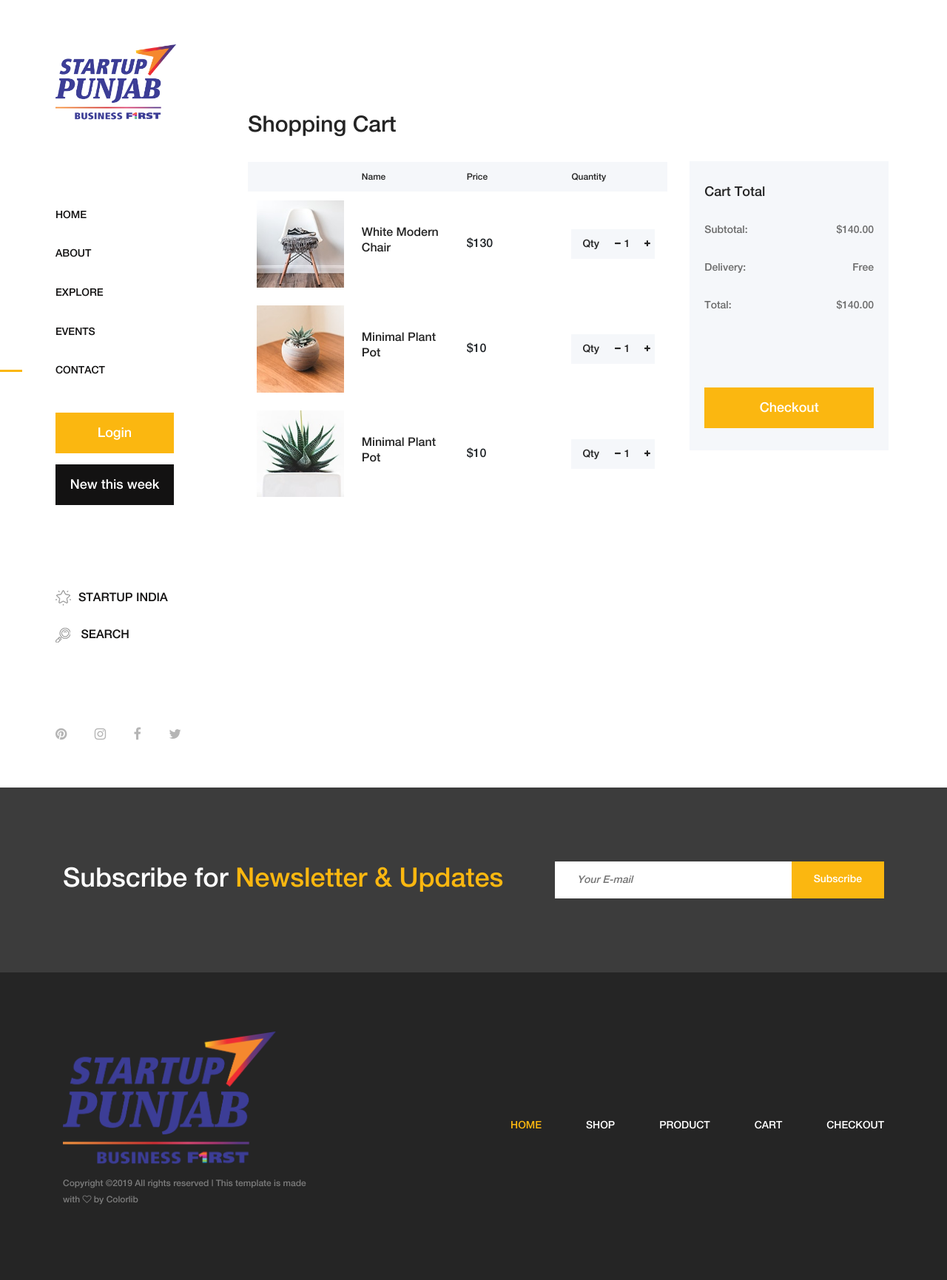
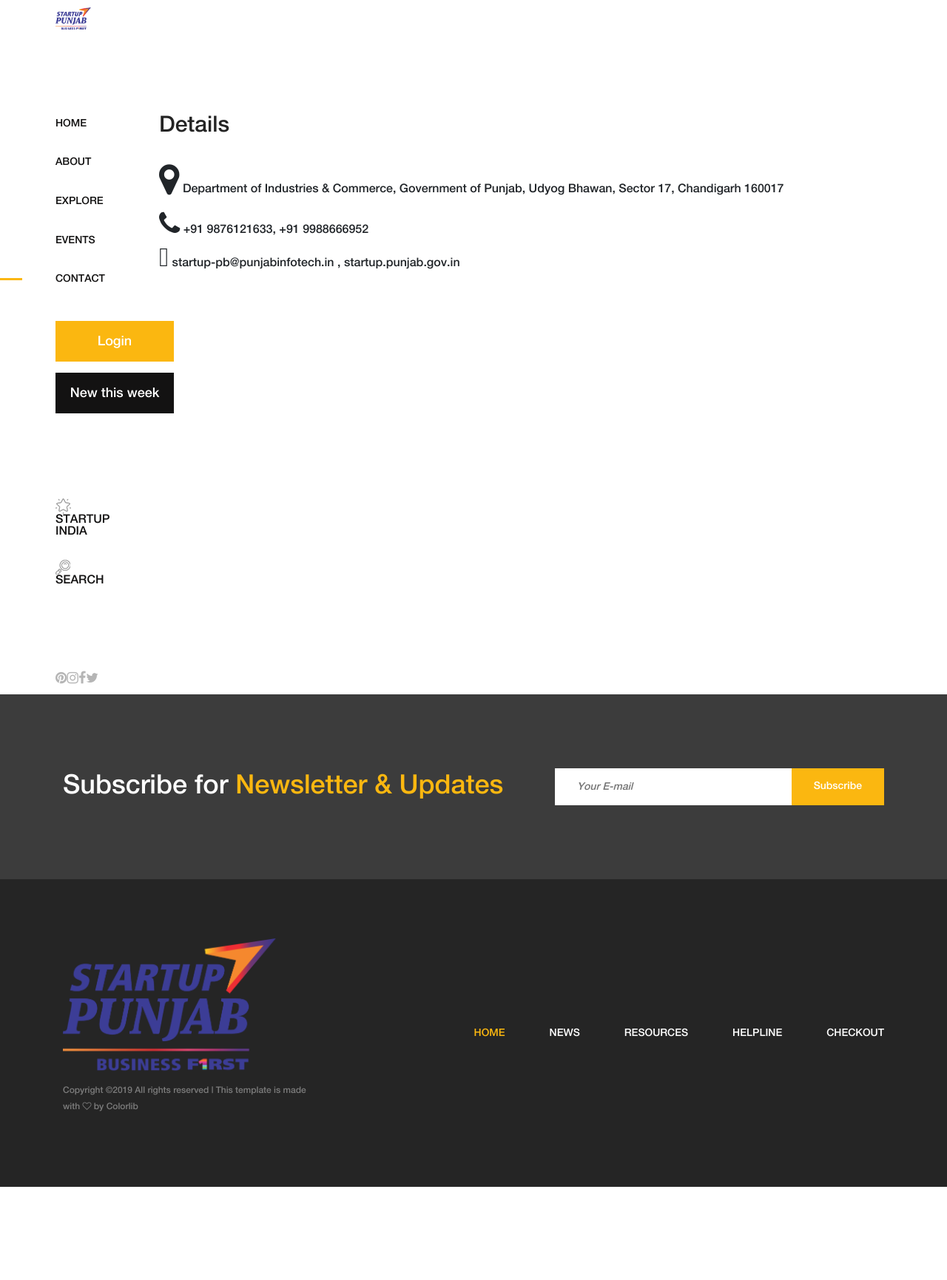
Before and after one commit to uditjuneja/stp_hack, a Flask app: page /contact in a window 1280 px wide. Shown: the whole page at 74% size. After the commit the page ends 1605 px from the top, so only its background shows below. Run offline with Flask 2, Linux system fonts and the light colour scheme; style sheets or scripts are compiled from the project's sources; some libraries are stand-ins or nearby versions.

Commit message:
contact us

```diff
--- a/requirements.txt
+++ b/requirements.txt
@@ -32,7 +32,6 @@ keyrings.alt==3.0
 MarkupSafe==1.0
 netifaces==0.10.4
 oauthlib==2.0.6
-psycopg2==2.8.3
 pyasn1==0.4.2
 pyasn1-modules==0.2.1
 pycparser==2.19
--- a/stp/static/scss/style.scss
+++ b/stp/static/scss/style.scss
@@ -475,15 +475,15 @@ img {
         position: relative;
         z-index: 1;
         @include flex(0 0 320px);
-        width: 320px;
-        max-width: 320px;
+        width: 200x;
+        max-width: 200px;
         background-color: #fff;
-        padding: 60px 75px;
+        padding: 10px 75px;
         @media #{$breakpoint-md} {
             @include flex(0 0 280px);
-            width: 280px;
-            max-width: 280px;
-            padding: 50px;
+            width: 200px;
+            max-width: 200px;
+            padding: 10px;
         }
         @media #{$breakpoint-xs} {
             @include trans-duration(500ms);
@@ -838,7 +838,8 @@ img {
             padding: 30px 20px;
             h5 {
                 font-size: 18px;
-                margin-bottom: 0;
+                margin-bottom: 25px;
+                margin-top: 50px;
             }
             .summary-table {
                 margin-top: 30px;
--- a/stp/templates/contact.html
+++ b/stp/templates/contact.html
@@ -4,90 +4,23 @@
         <div class="cart-table-area section-padding-100">
             <div class="container-fluid">
                 <div class="row">
-                    <div class="col-12 col-lg-8">
+                    <div class="col-12 col-lg-12">
                         <div class="cart-title mt-50">
-                            <h2>Shopping Cart</h2>
+                            <h2>Details</h2>
                         </div>
+                        <h5></h5>
+                        <ul class="summary-table">
+                            <li><span class="fa fa-map-marker" style="font-size:48px"></span>
+                              <span>Department of Industries & Commerce, Government of Punjab, Udyog Bhawan, Sector 17, Chandigarh 160017</span></li>
+                            <p></p>
+                            <li><span class="fa fa-phone" style="font-size:36px"></span> <span>+91 9876121633, +91 9988666952</span></li>
+                            <li><span class="fas fa-envelope" style="font-size:36px"></span> <span>
+startup-pb@punjabinfotech.in , startup.punjab.gov.in</span></li>
+                        </ul>
 
-                        <div class="cart-table clearfix">
-                            <table class="table table-responsive">
-                                <thead>
-                                    <tr>
-                                        <th></th>
-                                        <th>Name</th>
-                                        <th>Price</th>
-                                        <th>Quantity</th>
-                                    </tr>
-                                </thead>
-                                <tbody>
-                                    <tr>
-                                        <td class="cart_product_img">
-                                            <a href="#"><img src="img/bg-img/cart1.jpg" alt="Product"></a>
-                                        </td>
-                                        <td class="cart_product_desc">
-                                            <h5>White Modern Chair</h5>
-                                        </td>
-                                        <td class="price">
-                                            <span>$130</span>
-                                        </td>
-                                        <td class="qty">
-                                            <div class="qty-btn d-flex">
-                                                <p>Qty</p>
-                                                <div class="quantity">
-                                                    <span class="qty-minus" onclick="var effect = document.getElementById('qty'); var qty = effect.value; if( !isNaN( qty ) &amp;&amp; qty &gt; 1 ) effect.value--;return false;"><i class="fa fa-minus" aria-hidden="true"></i></span>
-                                                    <input type="number" class="qty-text" id="qty" step="1" min="1" max="300" name="quantity" value="1">
-                                                    <span class="qty-plus" onclick="var effect = document.getElementById('qty'); var qty = effect.value; if( !isNaN( qty )) effect.value++;return false;"><i class="fa fa-plus" aria-hidden="true"></i></span>
-                                                </div>
-                                            </div>
-                                        </td>
-                                    </tr>
-                                    <tr>
-                                        <td class="cart_product_img">
-                                            <a href="#"><img src="img/bg-img/cart2.jpg" alt="Product"></a>
-                                        </td>
-                                        <td class="cart_product_desc">
-                                            <h5>Minimal Plant Pot</h5>
-                                        </td>
-                                        <td class="price">
-                                            <span>$10</span>
-                                        </td>
-                                        <td class="qty">
-                                            <div class="qty-btn d-flex">
-                                                <p>Qty</p>
-                                                <div class="quantity">
-                                                    <span class="qty-minus" onclick="var effect = document.getElementById('qty2'); var qty = effect.value; if( !isNaN( qty ) &amp;&amp; qty &gt; 1 ) effect.value--;return false;"><i class="fa fa-minus" aria-hidden="true"></i></span>
-                                                    <input type="number" class="qty-text" id="qty2" step="1" min="1" max="300" name="quantity" value="1">
-                                                    <span class="qty-plus" onclick="var effect = document.getElementById('qty2'); var qty = effect.value; if( !isNaN( qty )) effect.value++;return false;"><i class="fa fa-plus" aria-hidden="true"></i></span>
-                                                </div>
-                                            </div>
-                                        </td>
-                                    </tr>
-                                    <tr>
-                                        <td class="cart_product_img">
-                                            <a href="#"><img src="img/bg-img/cart3.jpg" alt="Product"></a>
-                                        </td>
-                                        <td class="cart_product_desc">
-                                            <h5>Minimal Plant Pot</h5>
-                                        </td>
-                                        <td class="price">
-                                            <span>$10</span>
-                                        </td>
-                                        <td class="qty">
-                                            <div class="qty-btn d-flex">
-                                                <p>Qty</p>
-                                                <div class="quantity">
-                                                    <span class="qty-minus" onclick="var effect = document.getElementById('qty3'); var qty = effect.value; if( !isNaN( qty ) &amp;&amp; qty &gt; 1 ) effect.value--;return false;"><i class="fa fa-minus" aria-hidden="true"></i></span>
-                                                    <input type="number" class="qty-text" id="qty3" step="1" min="1" max="300" name="quantity" value="1">
-                                                    <span class="qty-plus" onclick="var effect = document.getElementById('qty3'); var qty = effect.value; if( !isNaN( qty )) effect.value++;return false;"><i class="fa fa-plus" aria-hidden="true"></i></span>
-                                                </div>
-                                            </div>
-                                        </td>
-                                    </tr>
-                                </tbody>
-                            </table>
-                        </div>
+
                     </div>
-                    <div class="col-12 col-lg-4">
+                    <!-- <div class="col-12 col-lg-4">
                         <div class="cart-summary">
                             <h5>Cart Total</h5>
                             <ul class="summary-table">
@@ -99,7 +32,7 @@
                                 <a href="cart.html" class="btn amado-btn w-100">Checkout</a>
                             </div>
                         </div>
-                    </div>
+                    </div> -->
                 </div>
             </div>
         </div>
--- a/stp/templates/template.html
+++ b/stp/templates/template.html
@@ -9,7 +9,7 @@
     <!-- The above 4 meta tags *must* come first in the head; any other head content must come *after* these tags -->
 
     <!-- Title  -->
-    <title>Amado - Furniture Ecommerce Template | Home</title>
+    <title>STARTUP PUNJAB</title>
 
     <!-- Favicon  -->
     <link rel="icon" href="{{ url_for('static', filename='img/core-img/favicon.ico') }}">
@@ -17,7 +17,7 @@
     <!-- Core Style CSS -->
     <link rel="stylesheet" href="{{ url_for('static', filename='css/core-style.css') }}">
     <link rel="stylesheet" href="{{ url_for('static', filename='style.css') }}">
-
+    {% block style %}{% endblock %}
 </head>
 
 <body>
@@ -216,13 +216,13 @@ Copyright &copy;<script>document.write(new Date().getFullYear());</script> All r
                                             <a class="nav-link" href="index.html">Home</a>
                                         </li>
                                         <li class="nav-item">
-                                            <a class="nav-link" href="shop.html">Shop</a>
+                                            <a class="nav-link" href="shop.html">News</a>
                                         </li>
                                         <li class="nav-item">
-                                            <a class="nav-link" href="product-details.html">Product</a>
+                                            <a class="nav-link" href="product-details.html">Resources</a>
                                         </li>
                                         <li class="nav-item">
-                                            <a class="nav-link" href="cart.html">Cart</a>
+                                            <a class="nav-link" href="cart.html">Helpline</a>
                                         </li>
                                         <li class="nav-item">
                                             <a class="nav-link" href="checkout.html">Checkout</a>
```
Also changed, not shown: propsed_template/index - Copy.html (deleted, +0 -303 lines), propsed_template/scss/style.scss (+5 -5 lines).
